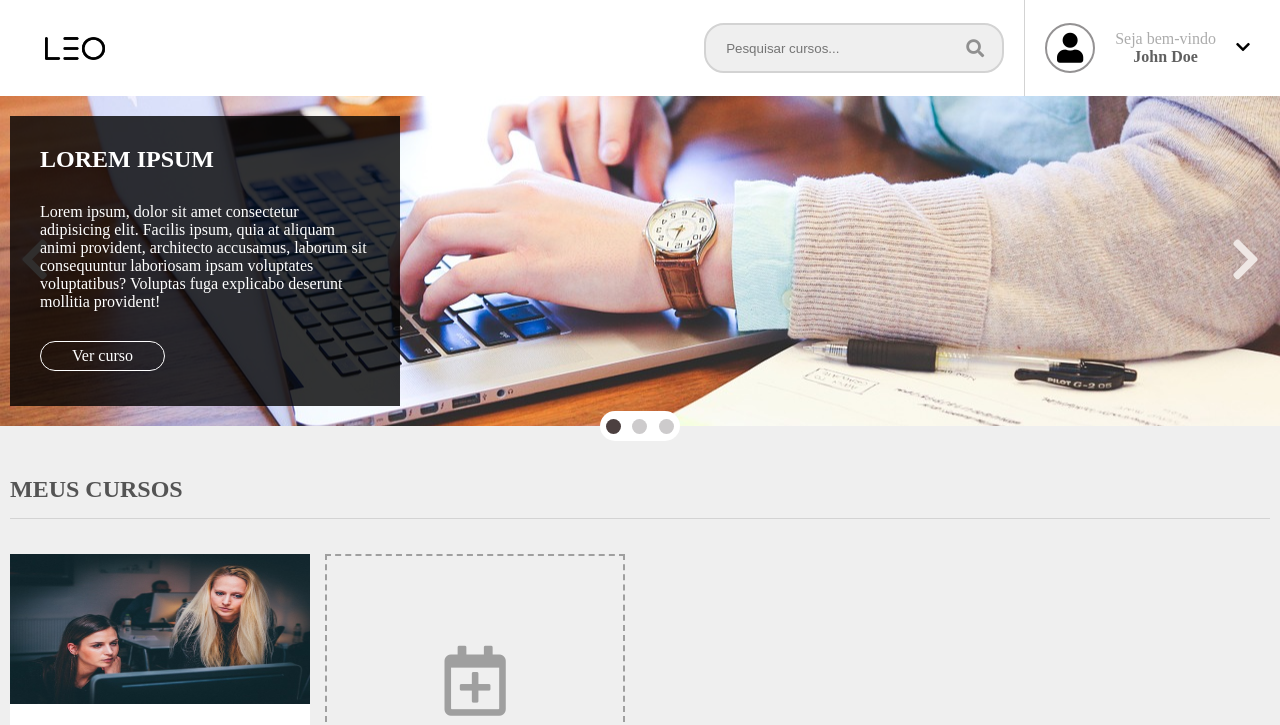
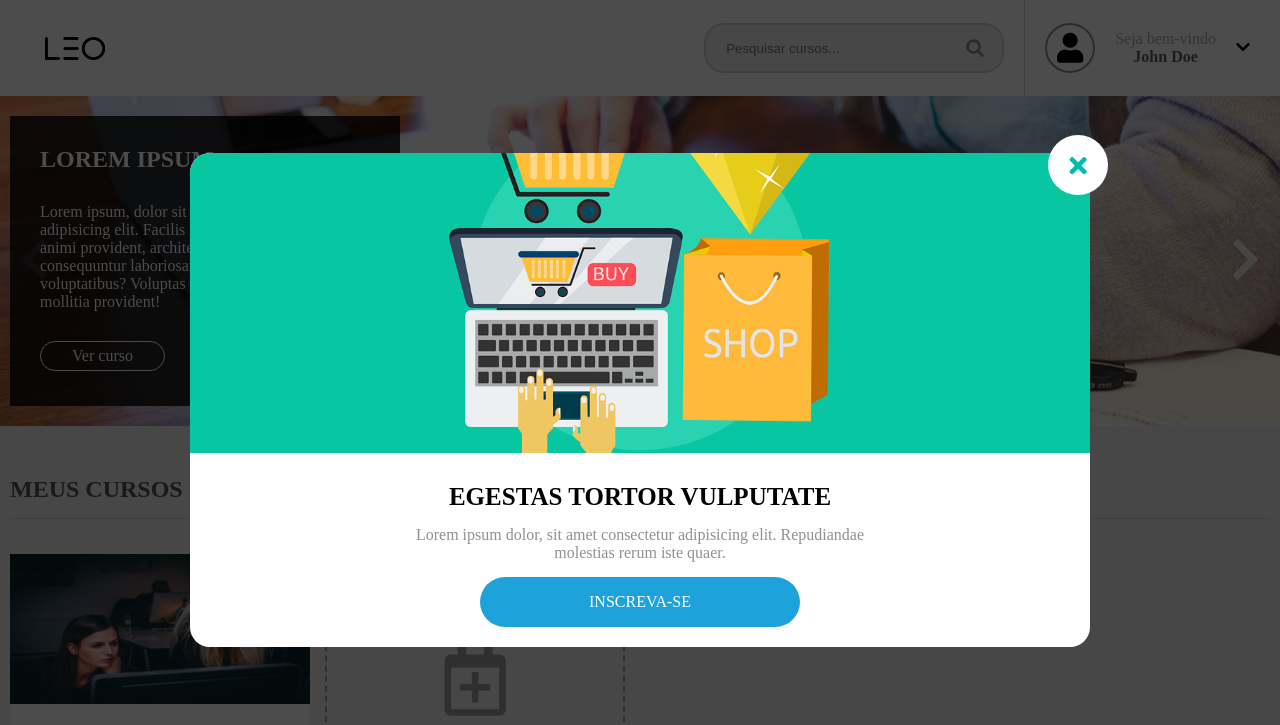
Before and after one commit to renanlbl/desafio_leo, a website: page index.html in a window 1280 px wide. Shown: the top 725 px of the page. Drawn offline with Linux system fonts and the light colour scheme.

Commit message:
appear modal without first visit {localstore}

```diff
--- a/index.html
+++ b/index.html
@@ -31,6 +31,16 @@
       </div>
     </div>
   </header>
+
+  <section class="modal flexHorizontalVertical">
+    <div class="modal__wrapper">
+      <div class="modal__close flexHorizontalVertical"><i class="fas fa-times"></i></div>
+      <div class="modal__img"></div>
+      <h2>egestas tortor vulputate</h2>
+      <p>Lorem ipsum dolor, sit amet consectetur adipisicing elit. Repudiandae molestias rerum iste quaer.</p>
+      <a class="flexHorizontalVertical" href="#">inscreva-se</a>
+    </div>
+  </section>
 
   <section class="slider flexVertical">
     <div class="slider__arrowLeft"><i class="fas fa-chevron-left"></i></div>
@@ -120,5 +130,6 @@
 
 <script src="src/js/slider.js"></script>
 <script src="src/js/form-cursos.js"></script>
+<script src="src/js/modal.js"></script>
 </body>
 </html>
--- /dev/null
+++ b/src/js/modal.js
@@ -0,0 +1,25 @@
+let modal = document.querySelector('section.modal')
+let buttonCloseModal = document.querySelector('.modal__close')
+
+showModalIfNoVisit()
+function showModalIfNoVisit() {
+  localStorage.getItem("visit") ? null : showModal()
+}
+
+function showModal() {
+  modal.style.display = 'flex'
+}
+
+function closeModal() {
+  modal.style.display = 'none'
+}
+
+buttonCloseModal.addEventListener('click', function () {
+  closeModal()
+})
+
+function addVisitLocal () {
+  localStorage.setItem('visit', true)
+}
+
+window.onload = addVisitLocal()
--- /dev/null
+++ b/src/sass/_modal.sass
@@ -0,0 +1,64 @@
+section.modal
+  display: none
+  position: fixed
+  left: 0
+  top: 0
+  width: 100%
+  height: 100%
+  background: rgba(0, 0, 0, 0.7)
+  z-index: 20
+
+  .modal__wrapper
+    position: relative
+    width: 100%
+    max-width: 900px
+    padding: 0px 0 20px
+    background: #fff
+    border-radius: 20px
+    margin: 10px
+
+    .modal__close
+      position: absolute
+      right: 0
+      top: 0
+      width: 60px
+      height: 60px
+      border-radius: 50%
+      background: #fff
+      cursor: pointer
+      transform: translate(30%, -30%)
+
+      i
+        font-size: 25px
+        color: #01beaa
+
+    .modal__img
+      border-radius: 20px 20px 0 0
+      width: 100%
+      height: 300px
+      background-image: url('../assets/background-modal.png')
+      background-size: cover
+      background-position: 100% 60%
+      background-repeat: no-repeat
+
+    h2
+      font-size: 25px
+      text-transform: uppercase
+      padding: 30px 0 0px
+      text-align: center
+
+    p
+      max-width: 500px
+      color: #919191
+      text-align: center
+      margin: 15px auto
+
+    a
+      width: 320px
+      height: 50px
+      background: #1da2da
+      color: #fff
+      text-decoration: none
+      text-transform: uppercase
+      border-radius: 30px
+      margin: 0 auto
--- a/src/sass/style.sass
+++ b/src/sass/style.sass
@@ -4,3 +4,4 @@
 @import '_slider.sass'
 @import '_courses.sass'
 @import '_footer.sass'
+@import '_modal.sass'
```
Also changed, not shown: painel.html (added, +12 -0 lines), src/assets/background-modal.png (added), src/css/style.css.
